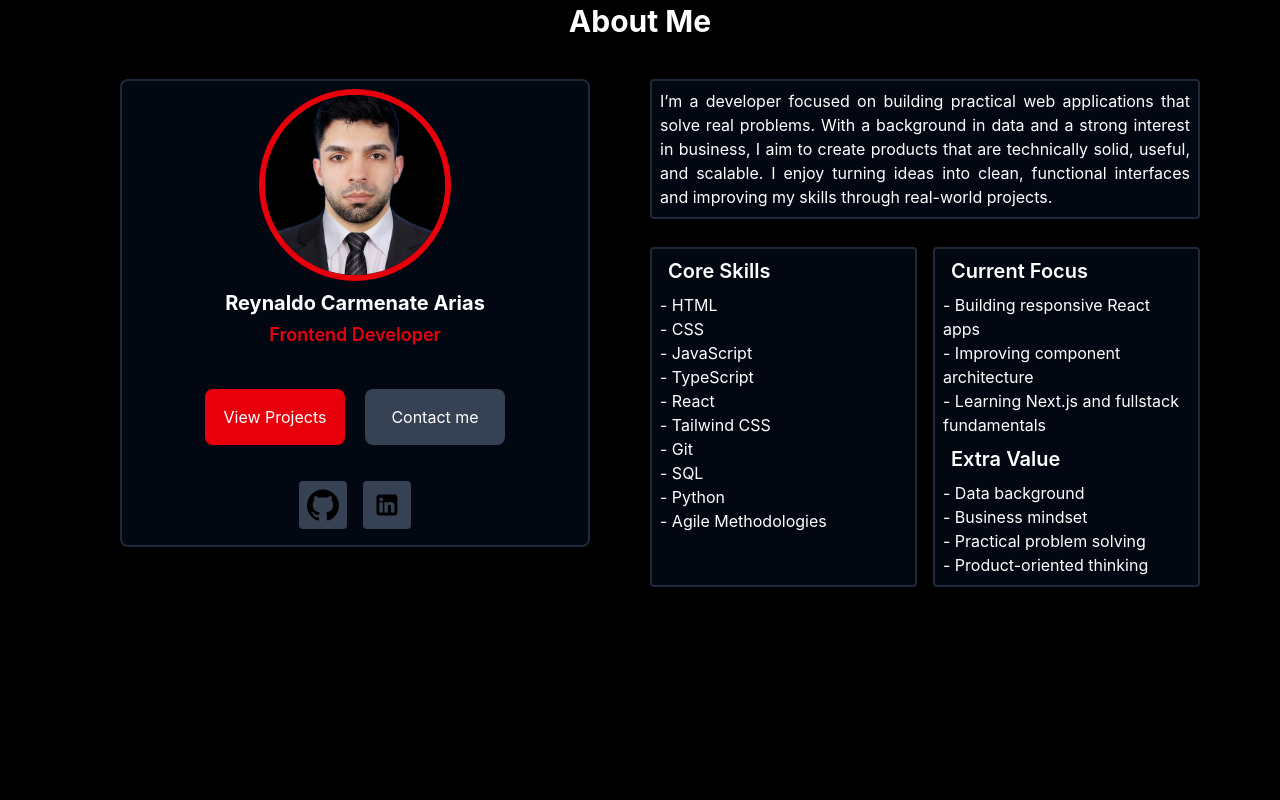
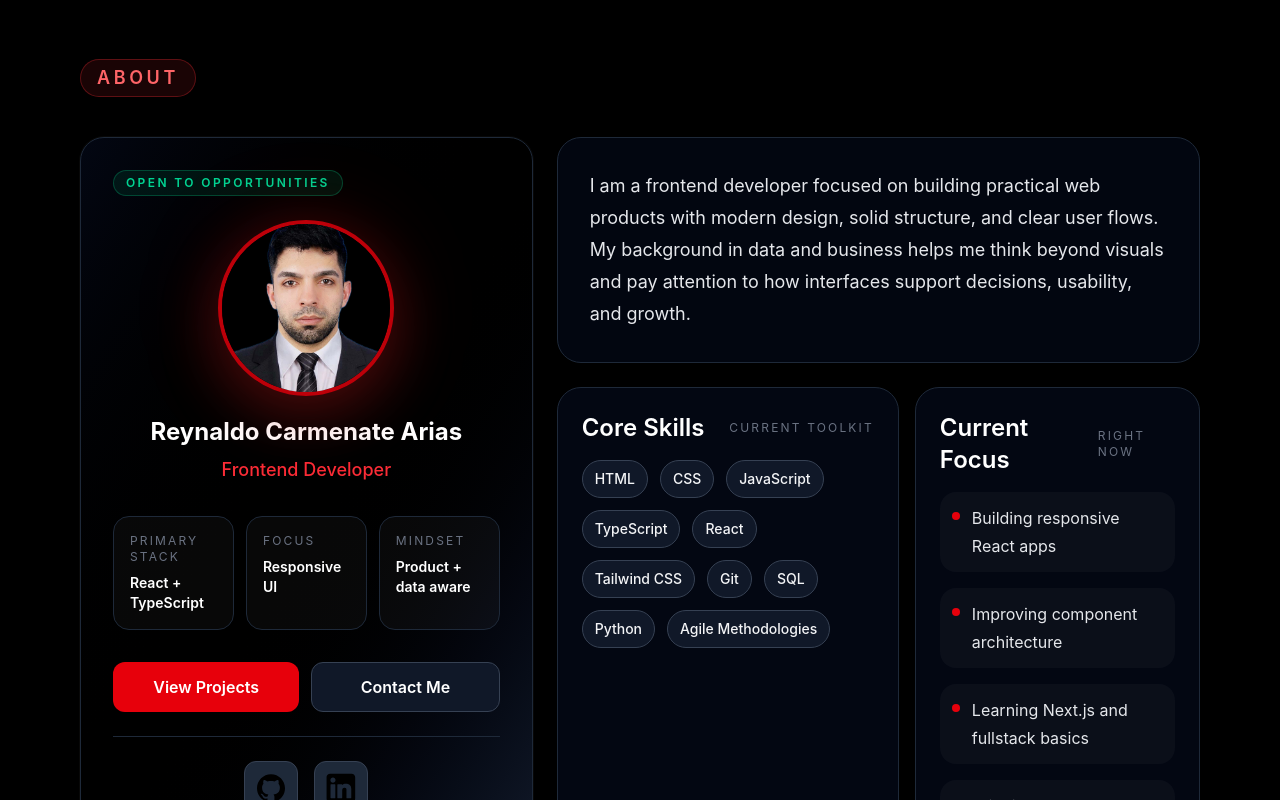
Before and after one commit to ReySlash/Portfolio_landing_page, a React (Vite) app: page / in a window 1280 px wide. Shown: the part 800-1600 px from the top of the page. Built offline with nearby package versions, Linux system fonts and the light colour scheme.

Commit message:
Enhancing about section's design

```diff
--- a/src/components/About.tsx
+++ b/src/components/About.tsx
@@ -3,10 +3,15 @@ import AboutDescription from "./AboutDescription";
 
 function About() {
   return (
-    <section id="about" className="min-h-screen px-6 py-10 lg:px-20">
-      <div className="mx-auto flex min-h-screen max-w-7xl flex-col text-center">
-        <h2 className="mb-10 text-3xl font-bold">About Me</h2>
-        <div className="grid flex-1 gap-5 lg:grid-cols-2">
+    <section id="about" className="px-6 py-18 lg:px-20 lg:py-24">
+      <div className="mx-auto flex max-w-7xl flex-col gap-10">
+        <div className="max-w-3xl space-y-4 text-left">
+          <span className="inline-flex w-fit rounded-full border border-red-500/30 bg-red-500/10 px-4 py-1 text-lg font-semibold uppercase tracking-[0.2em] text-red-400">
+            About
+          </span>
+        </div>
+
+        <div className="grid gap-6 lg:grid-cols-[0.95fr_1.35fr] lg:items-start">
           <div className="h-full">
             <AboutCard />
           </div>
--- a/src/components/AboutCard.tsx
+++ b/src/components/AboutCard.tsx
@@ -3,45 +3,87 @@ import githubIcon from "../assets/github.svg";
 import linkedinIcon from "../assets/linkedin.svg";
 
 function AboutCard() {
+  const highlights = [
+    { label: "Primary Stack", value: "React + TypeScript" },
+    { label: "Focus", value: "Responsive UI" },
+    { label: "Mindset", value: "Product + data aware" },
+  ];
+
   return (
-    <div className=" rounded-lg border-2 border-gray-800 bg-gray-950 mx-10 py-2 px-5 flex flex-col justify-start items-center">
-      <img
-        className="mx-auto rounded-full border-6 border-red-600 w-48 h-48 object-cover mb-2"
-        src={portrait}
-        alt="Portrait"
-      />
-      <h3 className="text-xl font-bold mb-1">Reynaldo Carmenate Arias</h3>
-      <h3 className="text-lg font-semibold text-red-600 mb-1">
-        Frontend Developer
-      </h3>
-      <hr className="my-4 w-full h-1 border-0 dark:bg-gray-800" />
-      <div className="flex justify-center gap-5 px-5 w-full">
+    <div className="overflow-hidden rounded-3xl border border-gray-800 bg-linear-to-br from-gray-950 via-black to-gray-900 p-6 shadow-[0_0_0_1px_rgba(255,255,255,0.03)] lg:p-8">
+      <div className="mb-6 flex items-start justify-between gap-4">
+        <span className="inline-flex rounded-full border border-emerald-500/30 bg-emerald-500/10 px-3 py-1 text-xs font-semibold uppercase tracking-[0.2em] text-emerald-400">
+          Open to opportunities
+        </span>
+      </div>
+
+      <div className="flex flex-col items-center text-center">
+        <div className="relative mb-5">
+          <div className="absolute inset-0 rounded-full bg-red-600/20 blur-2xl" />
+          <img
+            className="relative mx-auto h-44 w-44 rounded-full border-4 border-red-600/80 object-cover shadow-[0_20px_60px_rgba(220,38,38,0.25)]"
+            src={portrait}
+            alt="Portrait"
+          />
+        </div>
+
+        <h3 className="text-2xl font-bold text-white">
+          Reynaldo Carmenate Arias
+        </h3>
+        <p className="mt-2 text-lg font-medium text-red-500">
+          Frontend Developer
+        </p>
+      </div>
+
+      <div className="my-8 grid gap-3 sm:grid-cols-3 lg:grid-cols-1 xl:grid-cols-3">
+        {highlights.map((item) => (
+          <div
+            className="rounded-2xl border border-gray-800 bg-white/3 px-4 py-4 text-left"
+            key={item.label}
+          >
+            <p className="text-xs uppercase tracking-[0.18em] text-gray-500">
+              {item.label}
+            </p>
+            <p className="mt-2 text-sm font-semibold text-white">
+              {item.value}
+            </p>
+          </div>
+        ))}
+      </div>
+
+      <div className="flex flex-col gap-3 sm:flex-row">
         <a
           href="#projects"
-          className="flex justify-center items-center bg-red-600 hover:bg-red-500  active:bg-red-600 hover:cursor-pointer hover:scale-105 active:scale-95 transition-all duration-100 p-4 rounded-lg w-35"
+          className="flex flex-1 items-center justify-center rounded-xl bg-red-600 px-5 py-3 font-semibold text-white transition-all duration-150 hover:scale-[1.02] hover:cursor-pointer hover:bg-red-500 active:scale-[0.98]"
         >
           View Projects
         </a>
         <a
           href="#contact"
-          className="flex justify-center items-center bg-gray-700 p-2 rounded-lg hover:cursor-pointer hover:bg-gray-600 hover:scale-105 active:scale-95 transition-all duration-100 active:bg-gray-700 w-35"
+          className="flex flex-1 items-center justify-center rounded-xl border border-gray-700 bg-gray-900 px-5 py-3 font-semibold text-white transition-all duration-150 hover:scale-[1.02] hover:cursor-pointer hover:border-gray-500 hover:bg-gray-800 active:scale-[0.98]"
         >
-          Contact me
+          Contact Me
         </a>
       </div>
-      <hr className="my-4 w-full h-1 border-0 dark:bg-gray-800" />
-      <div className="flex justify-center gap-4 mb-2">
+
+      <div className="mt-6 flex items-center justify-center gap-4 border-t border-gray-800 pt-6">
         <a
-          className="bg-gray-700 p-2 rounded hover:cursor-pointer hover:bg-gray-600 hover:scale-105 active:scale-95 transition-all duration-100"
+          className="rounded-xl border border-gray-700 bg-gray-800 p-3 transition-all duration-150 hover:scale-105 hover:cursor-pointer hover:border-gray-500 hover:bg-gray-700 active:scale-95"
           href="https://github.com/ReySlash"
+          target="_blank"
+          rel="noreferrer"
+          aria-label="Open GitHub profile"
         >
-          <img className="w-8" src={githubIcon} alt="GitHub" />
+          <img className="w-7" src={githubIcon} alt="GitHub" />
         </a>
         <a
-          className="bg-gray-700 p-2 rounded hover:cursor-pointer hover:bg-gray-600 hover:scale-105 active:scale-95 transition-all duration-100"
+          className="rounded-xl border border-gray-700 bg-gray-800 transition-all p-1 duration-150 hover:scale-105 hover:cursor-pointer hover:border-gray-500 hover:bg-gray-700 active:scale-95 "
           href="https://www.linkedin.com/in/reynaldo-carmenate-arias-03b5102b5/"
+          target="_blank"
+          rel="noreferrer"
+          aria-label="Open LinkedIn profile"
         >
-          <img className="w-8" src={linkedinIcon} alt="LinkedIn" />
+          <img className="w-11" src={linkedinIcon} alt="LinkedIn" />
         </a>
       </div>
     </div>
--- a/src/components/AboutDescription.tsx
+++ b/src/components/AboutDescription.tsx
@@ -15,57 +15,57 @@ function AboutDescription() {
   const currentFocus = [
     "Building responsive React apps",
     "Improving component architecture",
-    "Learning Next.js and fullstack fundamentals",
+    "Learning Next.js and fullstack basics",
+    "Bringing a data-aware, product-minded perspective",
   ];
 
-  const extraValue = [
-    "Data background",
-    "Business mindset",
-    "Practical problem solving",
-    "Product-oriented thinking",
-  ];
   return (
-    <div className="flex flex-col justify-center text-center gap-5">
-      <p className="text-justify bg-gray-950 border-2 border-gray-800 p-2 rounded px-2">
-        I’m a developer focused on building practical web applications that
-        solve real problems. With a background in data and a strong interest in
-        business, I aim to create products that are technically solid, useful,
-        and scalable. I enjoy turning ideas into clean, functional interfaces
-        and improving my skills through real-world projects.
-      </p>
+    <div className="flex flex-col gap-6">
+      <div className="rounded-3xl border border-gray-800 bg-gray-950/90 p-6 lg:p-8">
+        <p className="text-left text-lg leading-8 text-gray-200">
+          I am a frontend developer focused on building practical web products
+          with modern design, solid structure, and clear user flows. My
+          background in data and business helps me think beyond visuals and pay
+          attention to how interfaces support decisions, usability, and growth.
+        </p>
+      </div>
 
-      <div className="grid grid-cols-2 gap-4 py-2">
-        <div className="col-span-1 bg-gray-950 border-2 border-gray-800 p-2 rounded">
-          <h3 className="text-xl col-span-1 text-left font-semibold mb-2 px-2">
-            Core Skills
-          </h3>
-          <ul className="col-span-1 text-left">
-            {coreSkills.map((skill, index) => (
-              <li className="" key={index}>
-                - {skill}
-              </li>
+      <div className="grid gap-4 lg:grid-cols-[1.2fr_1fr]">
+        <div className="rounded-3xl border border-gray-800 bg-gray-950 p-5 lg:p-6">
+          <div className="mb-4 flex items-center justify-between gap-4">
+            <h3 className="text-left text-2xl font-semibold text-white">
+              Core Skills
+            </h3>
+            <span className="text-xs uppercase tracking-[0.18em] text-gray-500">
+              Current toolkit
+            </span>
+          </div>
+          <div className="flex flex-wrap gap-3 text-sm font-medium">
+            {coreSkills.map((skill) => (
+              <span
+                className="rounded-full border border-gray-700 bg-gray-900 px-3 py-2 text-gray-100 transition-colors duration-150 hover:border-red-500/50 hover:text-white"
+                key={skill}
+              >
+                {skill}
+              </span>
             ))}
-          </ul>
+          </div>
         </div>
-        <div className="col-span-1 bg-gray-950 border-2 border-gray-800 p-2 rounded">
-          <h3 className="text-xl text-left font-semibold bg-gray-950  px-2 mb-2">
-            Current Focus
-          </h3>
-          <ul className="col-span-1 text-left bg-gray-950  ">
-            {currentFocus.map((focus, index) => (
-              <li className="" key={index}>
-                - {focus}
-              </li>
-            ))}
-          </ul>
 
-          <h3 className="text-xl text-left font-semibold my-2 bg-gray-950  px-2">
-            Extra Value
-          </h3>
-          <ul className="col-span-1 text-left bg-gray-950  ">
-            {extraValue.map((value, index) => (
-              <li className="" key={index}>
-                - {value}
+        <div className="rounded-3xl border border-gray-800 bg-gray-950 p-5 lg:p-6">
+          <div className="mb-4 flex items-center justify-between gap-4">
+            <h3 className="text-left text-2xl font-semibold text-white">
+              Current Focus
+            </h3>
+            <span className="text-xs uppercase tracking-[0.18em] text-gray-500">
+              Right now
+            </span>
+          </div>
+          <ul className="space-y-4 text-left leading-7 text-gray-100">
+            {currentFocus.map((focus) => (
+              <li className="flex gap-3 rounded-2xl bg-white/3 p-3" key={focus}>
+                <span className="mt-2 h-2 w-2 shrink-0 rounded-full bg-red-600" />
+                <span className="text-gray-200">{focus}</span>
               </li>
             ))}
           </ul>
```
